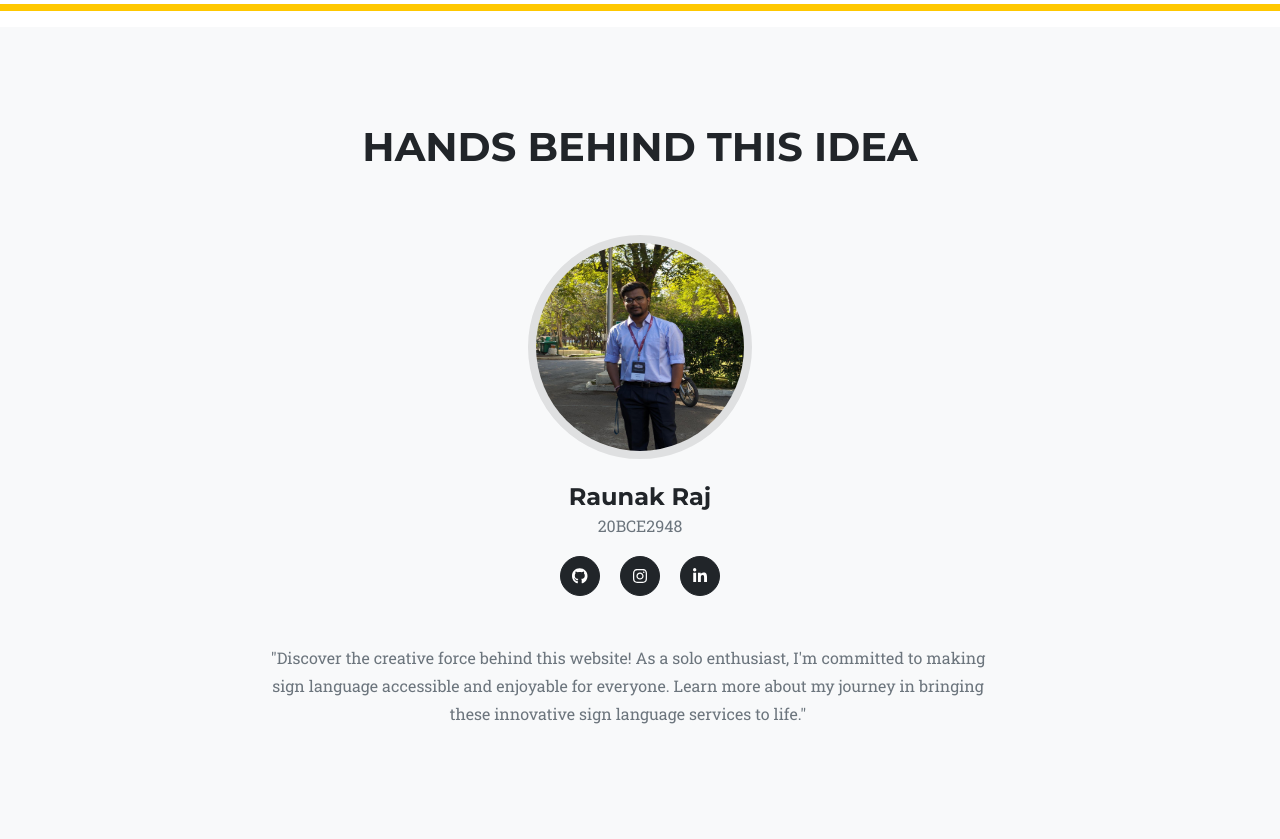
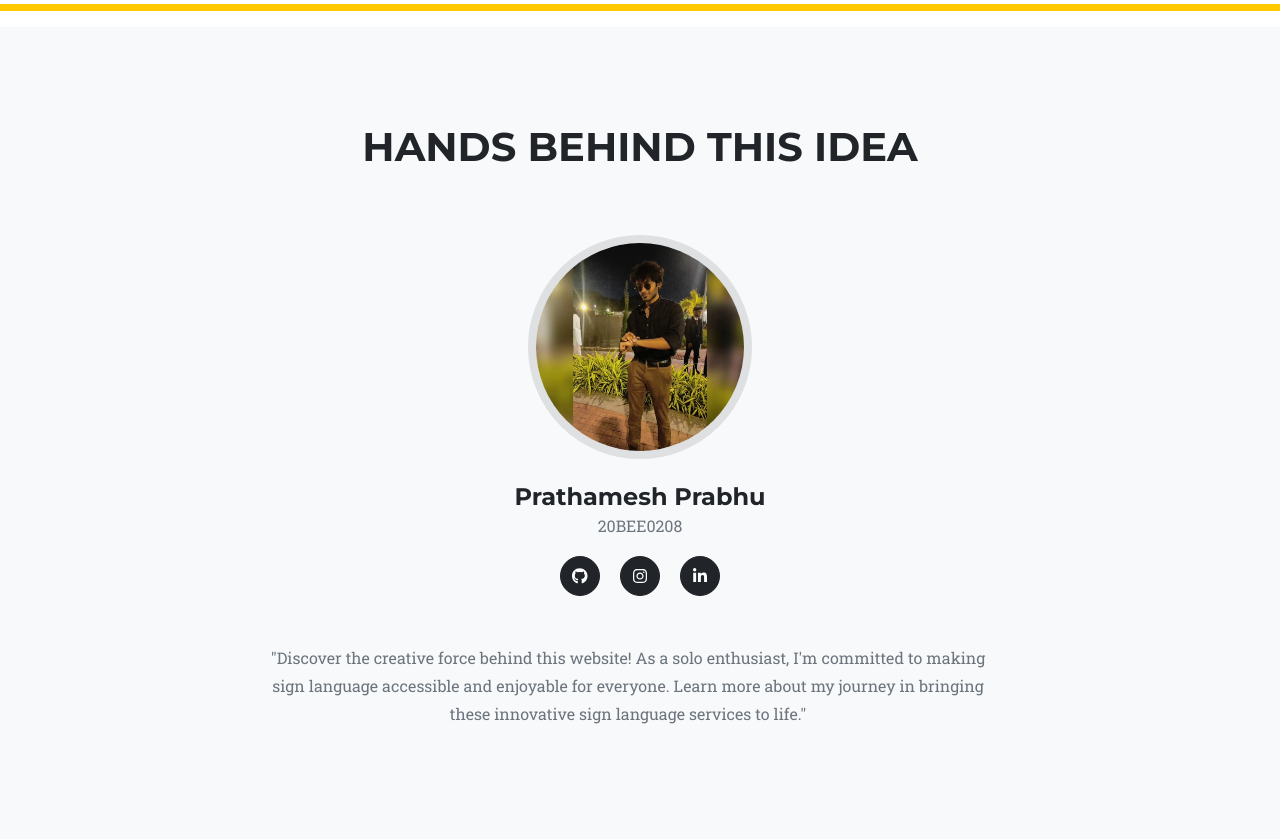
Before and after one commit to therealPrathamesh/ASL, a Flask app: page /home.html in a window 1280 px wide. Shown: the part 3547-4386 px from the top of the page. Run offline with Flask 3, Linux system fonts and the light colour scheme; some libraries are stand-ins or nearby versions.

Commit message:
my changes

```diff
--- a/templates/home.html
+++ b/templates/home.html
@@ -156,12 +156,12 @@
                 <div class="row">
                     <div class="col-lg-4 mx-auto text-center">
                         <div class="team-member">
-                            <img class="mx-auto rounded-circle" src="../static/assets/img/team/2.jpeg" alt="..." />
-                            <h4>Raunak Raj</h4>
-                            <p class="text-muted">20BCE2948</p>
-                            <a class="btn btn-dark btn-social mx-2" href="https://github.com/raunakraj17" aria-label="Raunak Raj Github Profile"><i class="fab fa-github"></i></a>
-                            <a class="btn btn-dark btn-social mx-2" href="https://www.instagram.com/raunakraj17/" aria-label="Raunak Raj Instagram Profile"><i class="fab fa-instagram"></i></a>
-                            <a class="btn btn-dark btn-social mx-2" href="https://www.linkedin.com/in/raunak-raj-252377205/" aria-label="Diana Petersen LinkedIn Profile"><i class="fab fa-linkedin-in"></i></a>
+                            <img class="mx-auto rounded-circle" src="../static/assets/img/team/3.jpeg" alt="..." />
+                            <h4>Prathamesh Prabhu</h4>
+                            <p class="text-muted">20BEE0208</p>
+                            <a class="btn btn-dark btn-social mx-2" href="https://github.com/therealPrathamesh" aria-label="Prathamesh Prabhu's Github Profile"><i class="fab fa-github"></i></a>
+                            <a class="btn btn-dark btn-social mx-2" href="https://www.instagram.com/prathameshh.prabhu/" aria-label="Prathamesh Prabhu's Instagram Profile"><i class="fab fa-instagram"></i></a>
+                            <a class="btn btn-dark btn-social mx-2" href="https://www.linkedin.com/in/prathameshprabhu/" aria-label="Prathamesh Prabhu's LinkedIn Profile"><i class="fab fa-linkedin-in"></i></a>
                         </div>
                     </div>
                 <div class="row">
```
Also changed, not shown: static/assets/img/team/3.jpeg (added).
